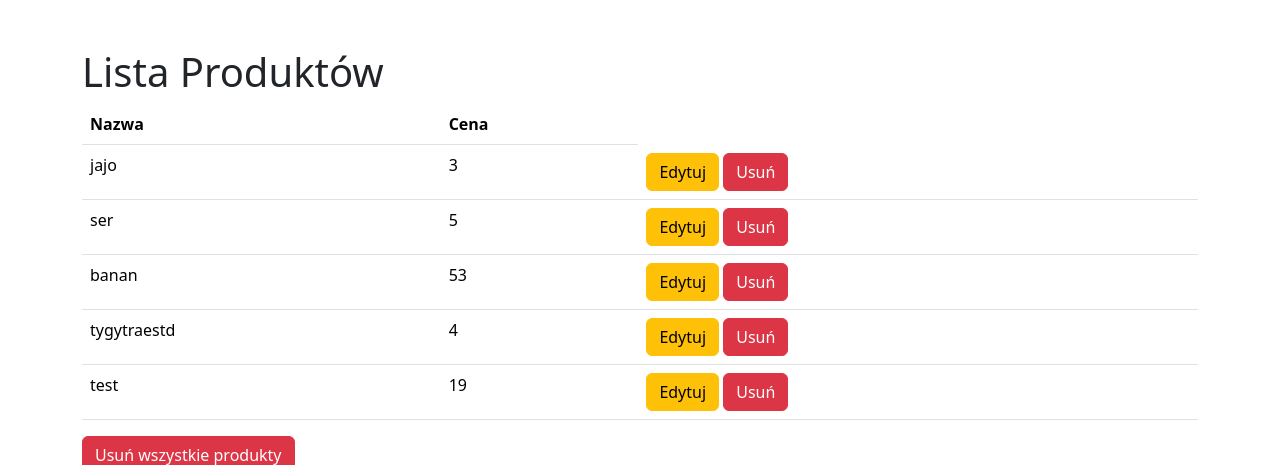
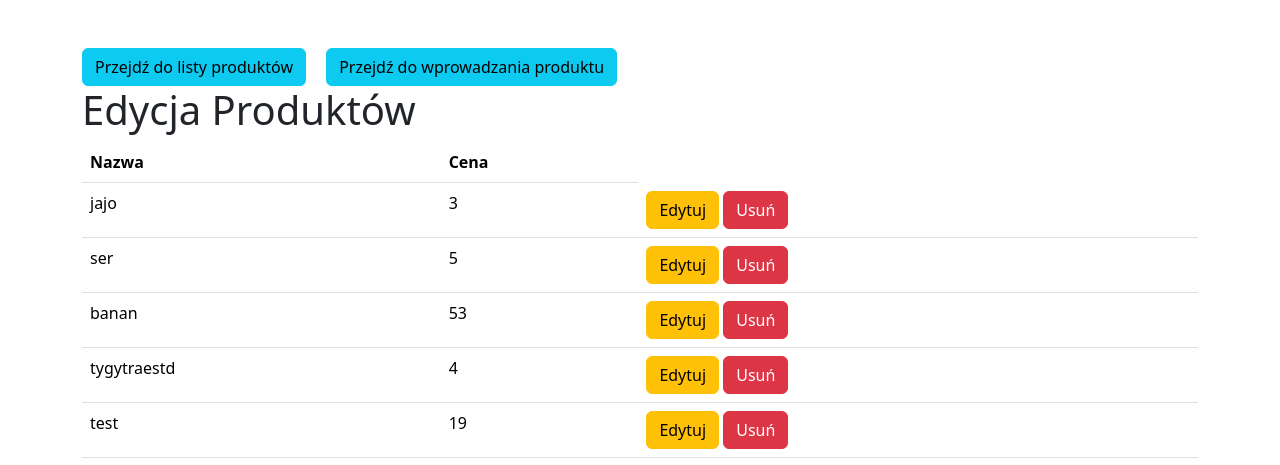
Before and after one commit to KarolLada/miniSklep, a Django app: page /products/ in a window 1280 px wide. Shown: the top 465 px of the page. Run offline with Django 5.2, Linux system fonts and the light colour scheme; data comes from the database, SQL or seed files in the repository.

Commit message:
Zmieniono lokalizacje przycisków menu

```diff
--- a/miniSklep/templates/products.html
+++ b/miniSklep/templates/products.html
@@ -3,11 +3,13 @@
 <head>
     <meta charset="UTF-8">
     <meta name="viewport" content="width=device-width, initial-scale=1.0">
-    <title>Lista Produktów</title>
+    <title>Edycja Produktów</title>
     <link href="https://cdn.jsdelivr.net/npm/bootstrap@5.3.3/dist/css/bootstrap.min.css" rel="stylesheet">
 </head>
 <body class="container mt-5">
-    <h1>Lista Produktów</h1>
+    <button type="button" class="btn btn-info me-3" onclick="location.href='http://127.0.0.1:8000/view'">Przejdź do listy produktów</button>
+    <button type="button" class="btn btn-info me-3" onclick="location.href='http://127.0.0.1:8000/sklep'">Przejdź do wprowadzania produktu</button>
+    <h1>Edycja Produktów</h1>
     <table class="table">
         <thead>
             <tr>
@@ -40,7 +42,6 @@
         {% csrf_token %}
         <button class="btn btn-danger" name="usunAll">Usuń wszystkie produkty</button>
     </form>
-    <br><button type="button" class="btn btn-info" onclick="location.href='http://127.0.0.1:8000/sklep'">Przejdź do wprowadzania produktu</button>
     <script src="https://cdn.jsdelivr.net/npm/bootstrap@5.3.3/dist/js/bootstrap.bundle.min.js"></script>
 </body>
 </html>
```
Also changed, not shown: miniSklep/templates/sklep.html (+4 -4 lines).
